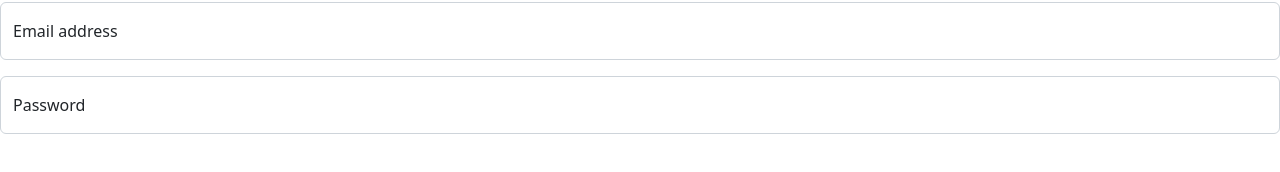
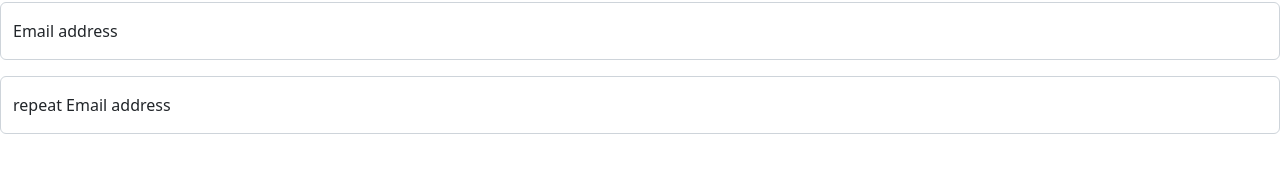
Before and after one commit to arsalansta/MIS4013-HW1, a plain HTML site: page page3.html in a window 1280 px wide. Shown: the part 144-316 px from the top of the page. Drawn offline with nearby package versions, Linux system fonts and the light colour scheme.

Commit message:
Update page3.html

```diff
--- a/page3.html
+++ b/page3.html
@@ -44,7 +44,7 @@
 </div>
 <div class="form-floating">
   <input type="password" class="form-control" id="floatingPassword" placeholder="Password">
-  <label for="floatingPassword">Password</label>
+  <label for="floatingPassword">repeat Email address</label>
 </div>
   </body>
 </html>
```
